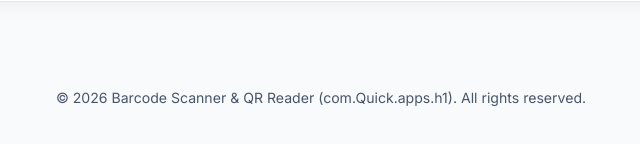
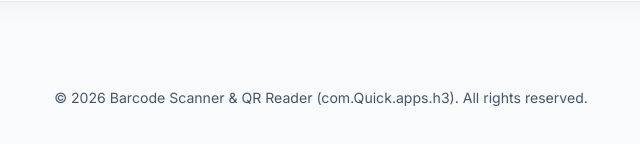
Before and after one commit to hussam8al/privacy-policy, a plain HTML site: page privacy.html in a window 1280 px wide. Shown: the part 2121-2265 px from the top of the page, 319-959 px from the left. Drawn offline with Linux system fonts and the light colour scheme.

Commit message:
Update footer copyright app identifier

```diff
--- a/privacy.html
+++ b/privacy.html
@@ -434,7 +434,7 @@
   </main>
 
   <footer>
-    &copy; 2026 Barcode Scanner &amp; QR Reader (com.Quick.apps.h1). All rights reserved.
+    &copy; 2026 Barcode Scanner &amp; QR Reader (com.Quick.apps.h3). All rights reserved.
   </footer>
 
   <script>
```
